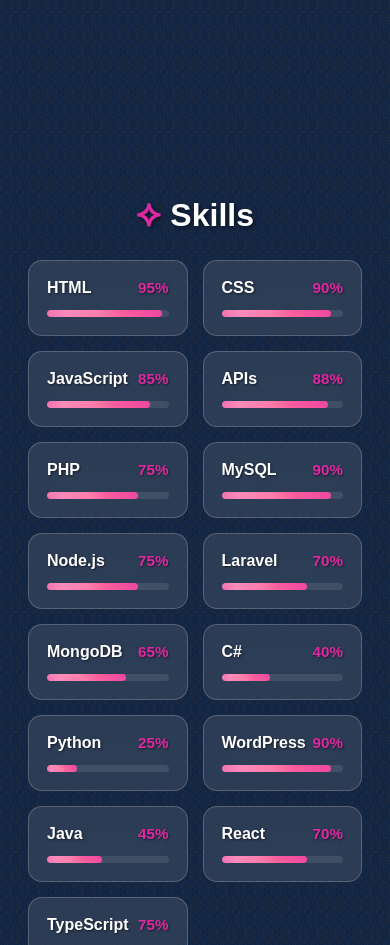
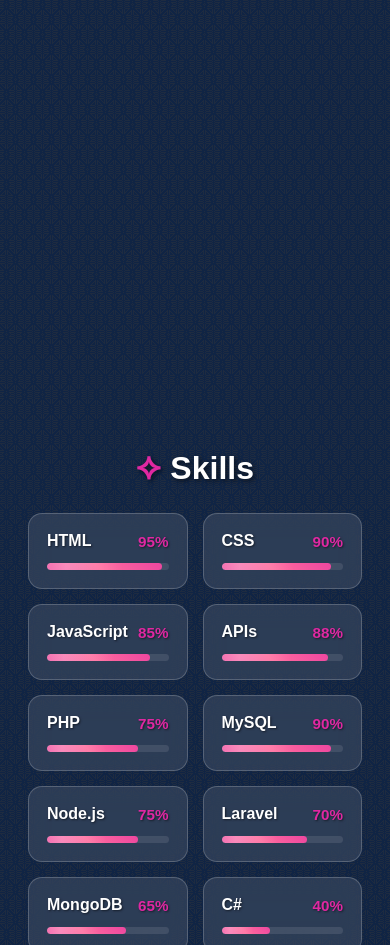
Before and after one commit to 100881/portfolio, a plain HTML site: page index.html in a window 390 px wide. Shown: the part 2480-3425 px from the top of the page. Drawn offline with Linux system fonts and the light colour scheme.

Commit message:
Add files via upload

```diff
--- a/css/media.css
+++ b/css/media.css
@@ -575,7 +575,7 @@
       margin-top: 100px;
     }
     #skills{
-      margin-top: 120vh;
+      margin-top: 150vh;
     }
     .kijkje h1{
       font-size: 50px;
```
